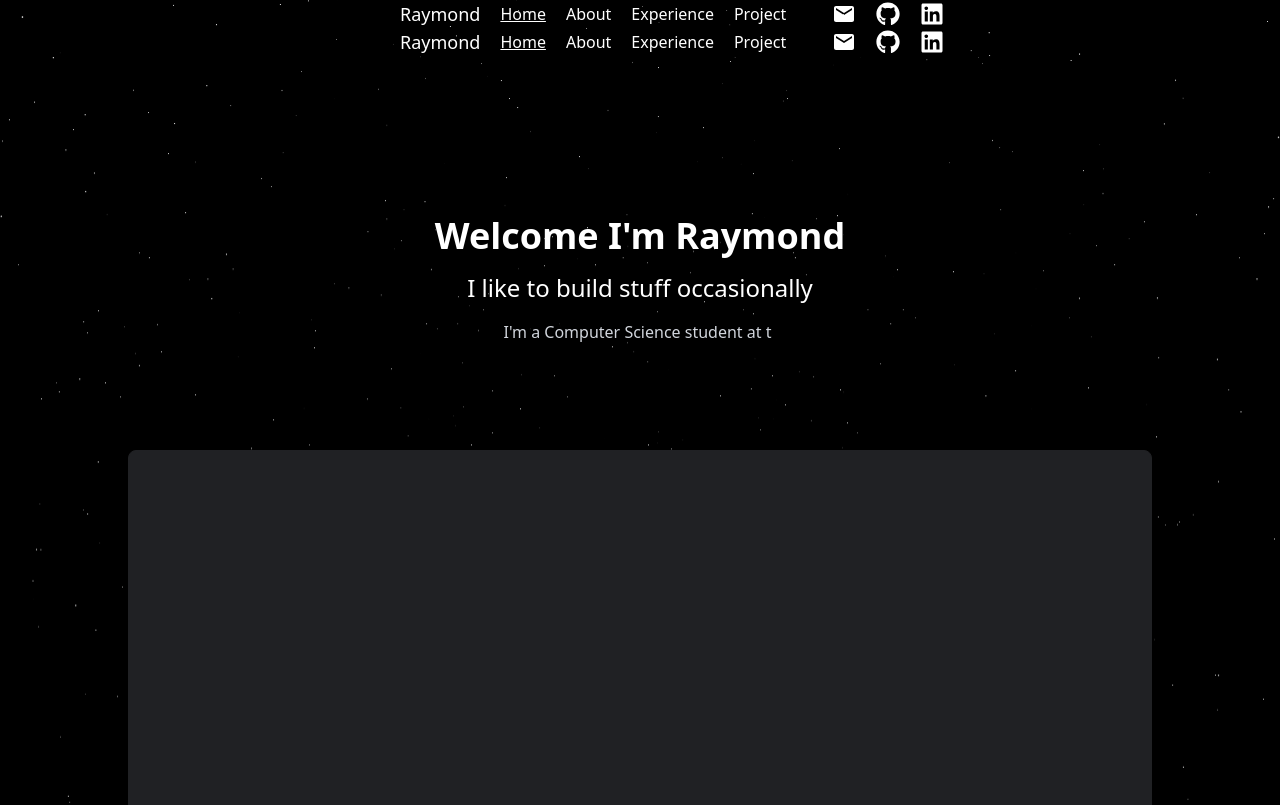
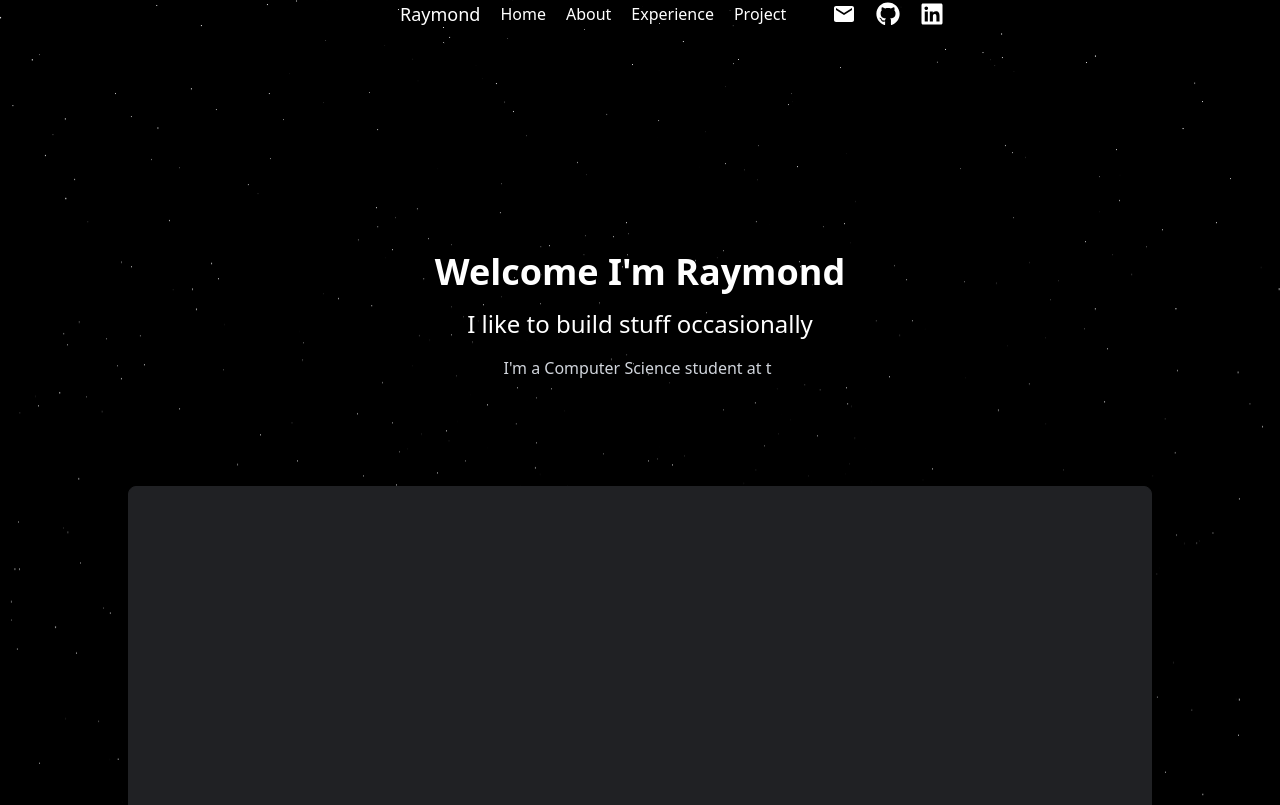
Before and after one commit to RaymondC-tech/portfolio, a Next.js app: page / in a window 1280 px wide. Shown: the top 805 px of the page. Built offline with nearby package versions, Linux system fonts and the light colour scheme.

Commit message:
NAVBAR ISSUE FINALLY FIXED

```diff
--- a/src/app/page.tsx
+++ b/src/app/page.tsx
@@ -8,7 +8,7 @@ export default function HomePage() {
   // const [showMainContent, setShowMainContent] = useState(false);
 
   return (
-    <main className="relative min-h-screen">
+    <main className="relative min-h- pt-16">
       {/*
               {!showMainContent ? (
                 <RocketIntro onComplete={() => setShowMainContent(true)} />
@@ -24,7 +24,7 @@ export default function HomePage() {
               )}
       */}
       <>
-        <Navbar />
+
         <div className="relative z-10">
           <TypingIntro/>
           <Chatbox/>
--- a/src/components/homepage/Chatbox.tsx
+++ b/src/components/homepage/Chatbox.tsx
@@ -128,4 +128,4 @@ const Chatbox = () => {
     );
 };
 
-export default Chatbox;
+export default Chatbox
--- a/src/components/index.ts
+++ b/src/components/index.ts
@@ -4,5 +4,5 @@ export { default as Button } from './homepage/Button';
 export { default as Chatbox } from './homepage/Chatbox';
 export { default as TypingIntro} from './homepage/TypingIntro'
 export { default as RocketIntro } from './intro/RocketIntro'
-export { default as ThreeSixtyCarousel } from './ThreeSixtyCarousel'
+export { default as ThreeSixtyCarousel } from './projects/ThreeSixtyCarousel'
 export { default as Experience } from './experience/Experience'
--- a/src/components/layout/Navbar.tsx
+++ b/src/components/layout/Navbar.tsx
@@ -18,7 +18,7 @@ const Navbar = () => {
           </Link>
         </li>
         <li>
-          <Link href="/" className="text-white hover: underline">
+          <Link href="/" className="text-white hover:underline">
             Home
           </Link>
         </li>
```
Also changed, not shown: src/components/projects/ThreeSixtyCarousel.tsx (renamed from src/components/ThreeSixtyCarousel.tsx).
